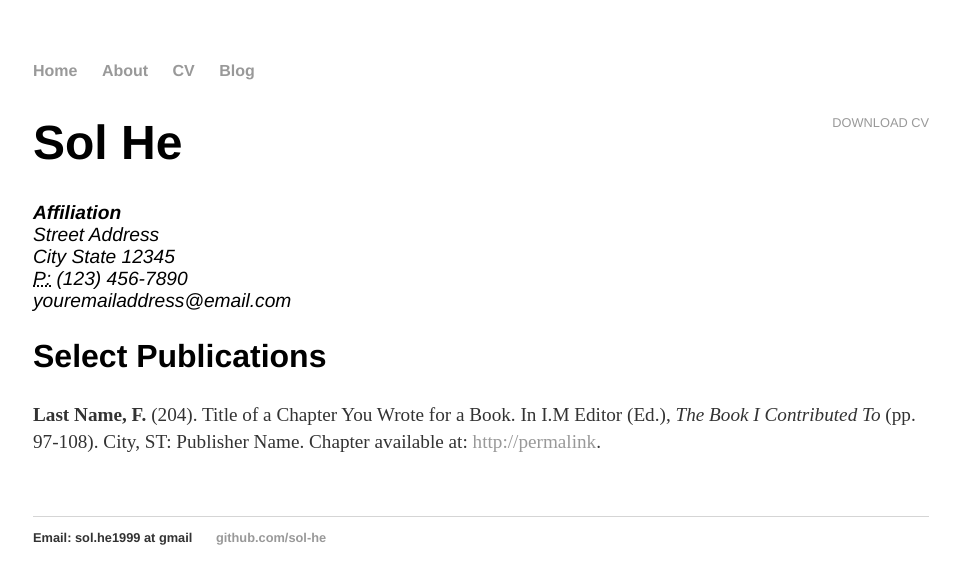
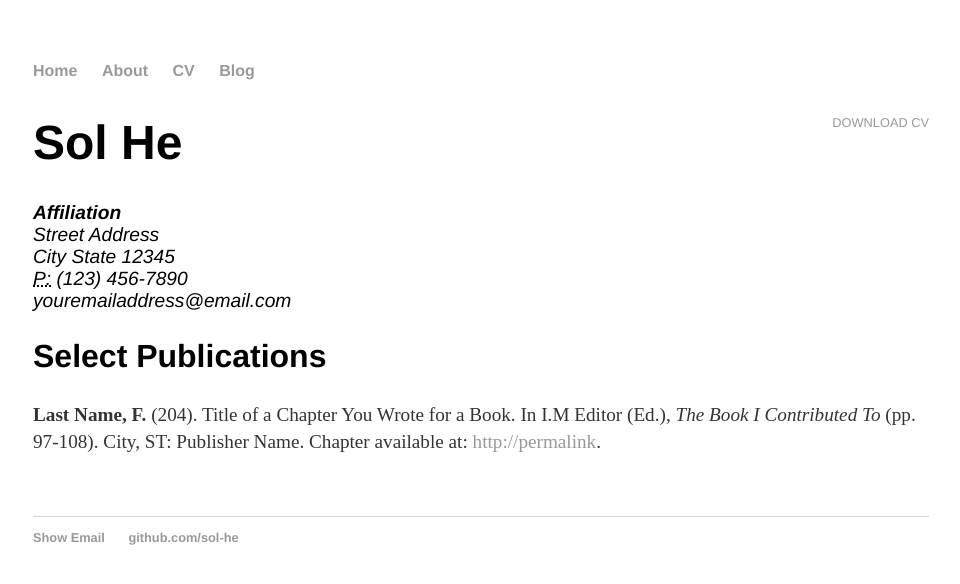
Before and after one commit to sol-he/sol-he.github.io, a Jekyll site: the page built from cv/index.html, in a window 1280 px wide. Shown: the top 584 px of the page, without its empty margins (159-1119 px from the left). Built offline with Jekyll 4.4.1, drawn with Linux system fonts in a browser that asks for light colours; some of the changed lines change nothing that is shown.

Commit message:
changed stuff

```diff
--- a/_layouts/default.html
+++ b/_layouts/default.html
@@ -4,8 +4,22 @@
     <title>{{ page.title }}</title>
 
     <link rel="stylesheet" type="text/css" href="/css/main.css">
+    <script src=’http://ajax.aspnetcdn.com/ajax/jQuery/jquery-3.2.1.js’></script>
+    <script>
+        $(window).load(function () {
+    $('.hiddenMail').on('click',function(event)
+    {
+        event.preventDefault();
+        $(this).off("click");
+        var email = $(this).attr("data-email").replace(/AT/,'@').replace(/DOT/,'.');
+        $(this).removeClass("hiddenMail");
+        $(this).html(email);
+        $(this).attr("href","mailto:"+email);
+    });
+});
 
-  </head>
+    </script>
+</head>
 
 
   <body>
@@ -25,7 +39,9 @@
 
   <footer>
    <ul>
-   <li>Email: sol.he1999 at gmail</li>
+   <li><a class="hiddenMail" data-email="sol.he1999ATgmailDOTcom">
+    Show Email
+</a></li>
    <li><a href="https://github.com/sol-he">github.com/sol-he</a></li>
    </ul>
   </footer>
```
